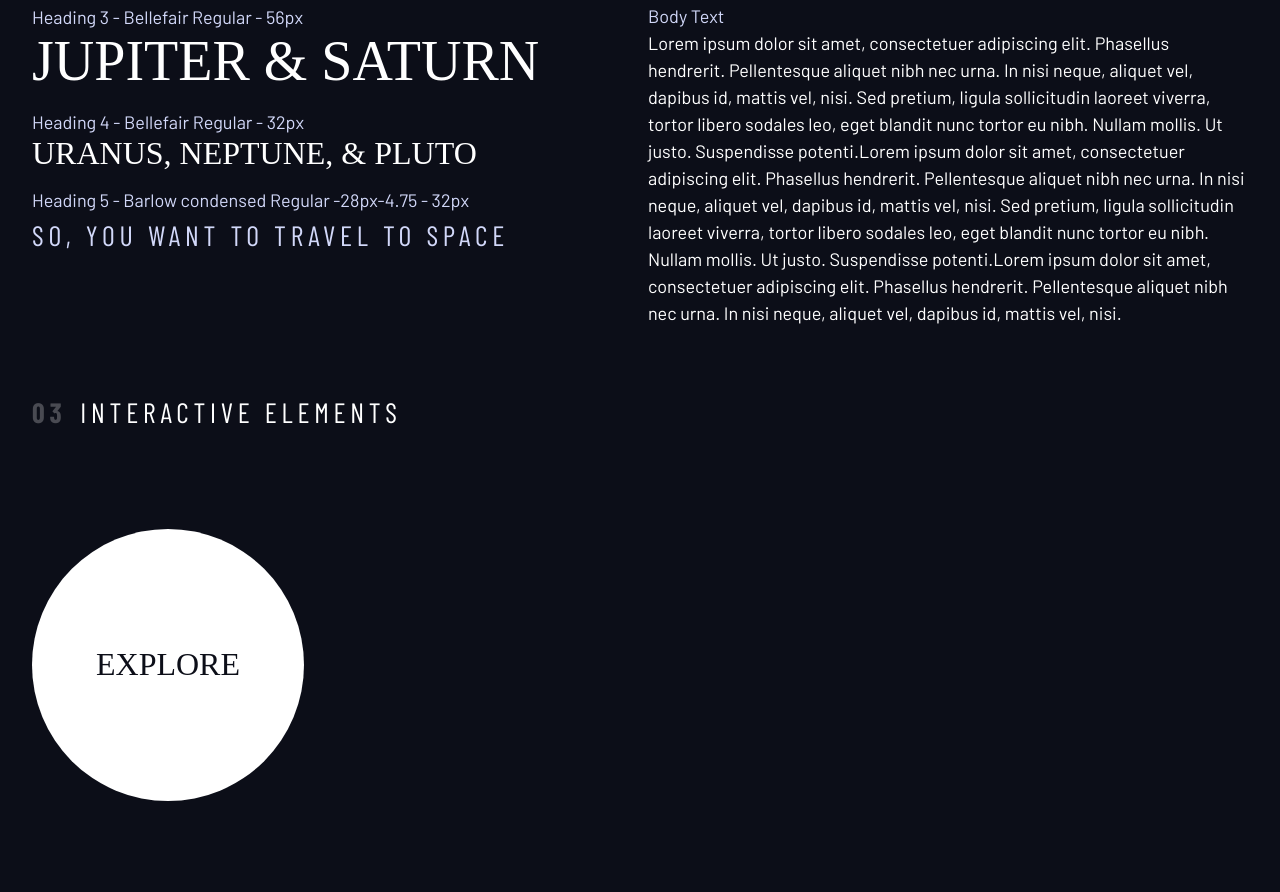
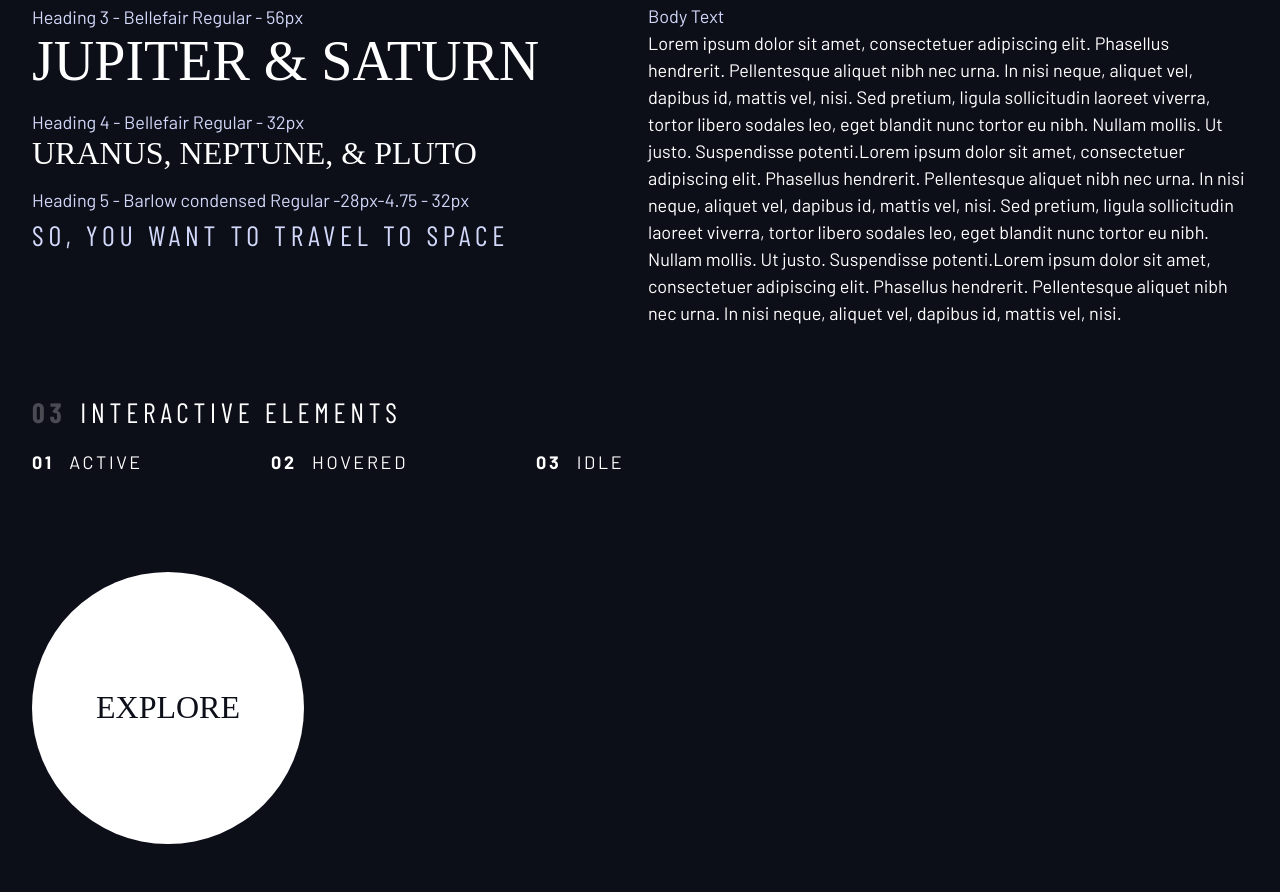
Before and after one commit to IbrahimBagalwa/node-Auth, a plain HTML site: page lesson-files/index.html in a window 1280 px wide. Shown: the part 738-1630 px from the top of the page. Before the commit the page ends 1587 px from the top, so only its background shows below. Drawn offline with nearby package versions, Linux system fonts and the light colour scheme; a web font is replaced by a local one.

Commit message:
animation and underline indicators

```diff
--- a/lesson-files/index.css
+++ b/lesson-files/index.css
@@ -255,3 +255,16 @@ select {
   opacity: 1;
   transform: scale(1.5);
 }
+.primary-navigation {
+  --gap: 8rem;
+  list-style-type: none;
+  padding: 0;
+  margin: 0;
+}
+.primary-navigation a {
+  text-decoration: none;
+}
+.primary-navigation a > span {
+  font-weight: 700;
+  margin-right: 0.5em;
+}
--- a/lesson-files/index.html
+++ b/lesson-files/index.html
@@ -98,7 +98,15 @@
             <h1 class="numbered-title"><span>03</span>Interactive elements</h1>
 
             <!-- navigation -->
-            <div></div>
+            <div>
+                <nav>
+                    <ul class="primary-navigation underline-indicators flex">
+                        <li><a class="uppercase text-white letter-spacing-2" href="#"><span>01</span> Active</a>
+                        <li><a class="uppercase text-white letter-spacing-2" href="#"><span>02</span> Hovered</a>
+                        <li><a class="uppercase text-white letter-spacing-2" href="#"><span>03</span> Idle</a>
+                    </ul>
+                </nav>
+            </div>
             <div class="flex">
                 <div style="margin-top: 5rem;">
                     <!-- explore button -->
```
